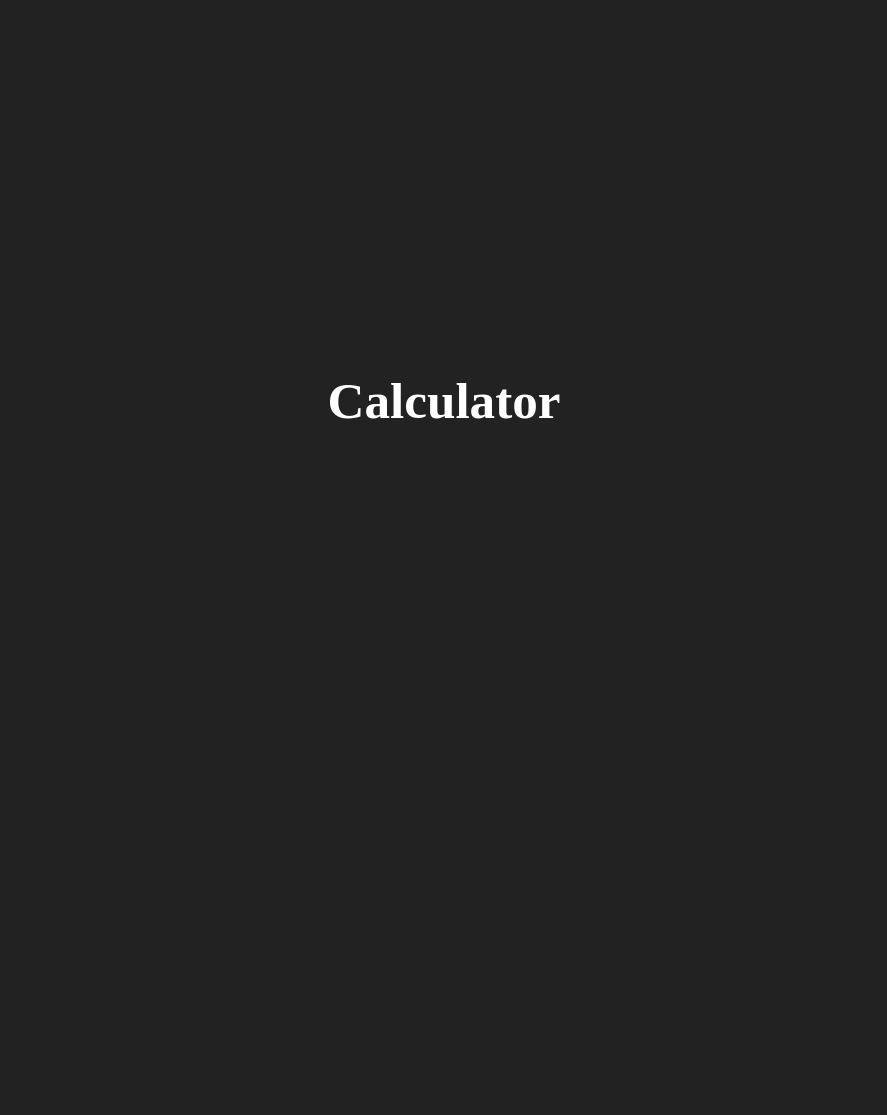
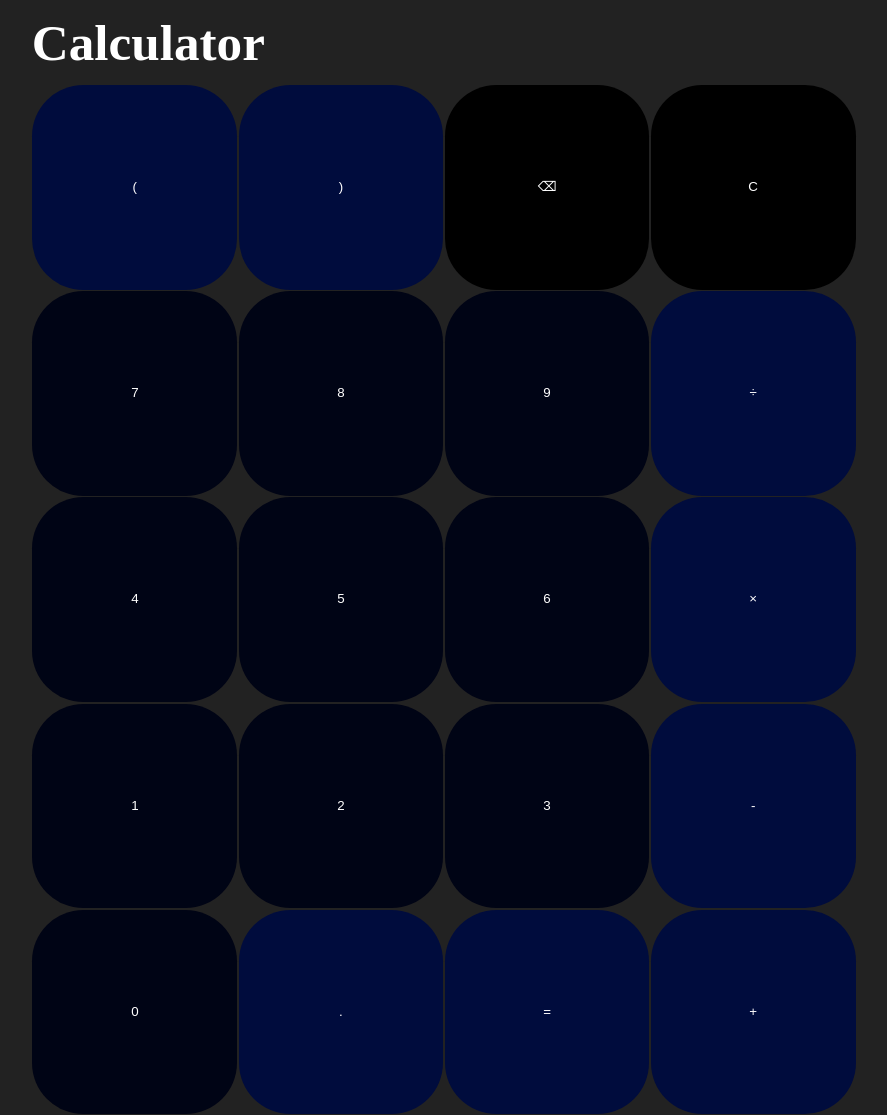
Before and after one commit to olliee2/deskweb, a website: page pc/calculator/index.html in a window 1280 px wide. Shown: the whole page, without its empty margins (196-1083 px from the left). Before the commit the page ends 800 px from the top, so only its background shows below. Drawn offline with Linux system fonts and the light colour scheme.

Commit message:
Add calculator input buttons and styles; implement grid layout for button arrangement

```diff
--- a/pc/calculator/calculator.css
+++ b/pc/calculator/calculator.css
@@ -0,0 +1,24 @@
+#inputs {
+    display: grid;
+    grid-template-columns: repeat(4, 1fr);
+}
+
+#inputs > button {
+    width: 16vw;
+    height: 16vw;
+    line-height: 16vw;
+    border-radius: 25%;
+    margin: 0.05em;
+}
+
+.symbol {
+    background-color: #000c3d;
+}
+
+.number {
+    background-color: #000415;
+}
+
+.special {
+
+}
--- a/pc/calculator/index.html
+++ b/pc/calculator/index.html
@@ -9,9 +9,45 @@
 </head>
 <body>
 <div id="container">
-   <h1>Calculator</h1>
-    <div id=""
+    <h1>Calculator</h1>
+    <div id="output">
+        <span id="equation"></span>
+        <span id="answer"></span>
+    </div>
+    <div id="inputs">
+        <button class="character symbol" data-symbol="(">(</button>
+        <button class="character symbol" data-symbol=")">)</button>
+        <button class="special" id="backspace">⌫</button>
+        <button class="special" id="clear">C</button>
+
+        <button class="character number" data-symbol="7">7</button>
+        <button class="character number" data-symbol="8">8</button>
+        <button class="character number" data-symbol="9">9</button>
+        <button class="character symbol" data-symbol="÷">÷</button>
+
+        <button class="character number" data-symbol="4">4</button>
+        <button class="character number" data-symbol="5">5</button>
+        <button class="character number" data-symbol="6">6</button>
+        <button class="character symbol" data-symbol="×">×</button>
+
+        <button class="character number" data-symbol="1">1</button>
+        <button class="character number" data-symbol="2">2</button>
+        <button class="character number" data-symbol="3">3</button>
+        <button class="character symbol" data-symbol="-">-</button>
+
+        <button class="character number" data-symbol="0">0</button>
+        <button class="character symbol" data-symbol=".">.</button>
+        <button class="symbol" id="equals">=</button>
+        <button class="character symbol" data-symbol="+">+</button>
+    </div>
 </div>
 <script src="calculator.js"></script>
 </body>
 </html>
+<!-- 0 1 2 3 4 5 6 7 8 9 . AC Back + - x ÷ ( ) =  -->
+
+<!-- ( ) Back AC -->
+<!-- 7 8 9 ÷ -->
+<!-- 4 5 6 x -->
+<!-- 1 2 3 - -->
+<!-- 0 . = + -->
```
